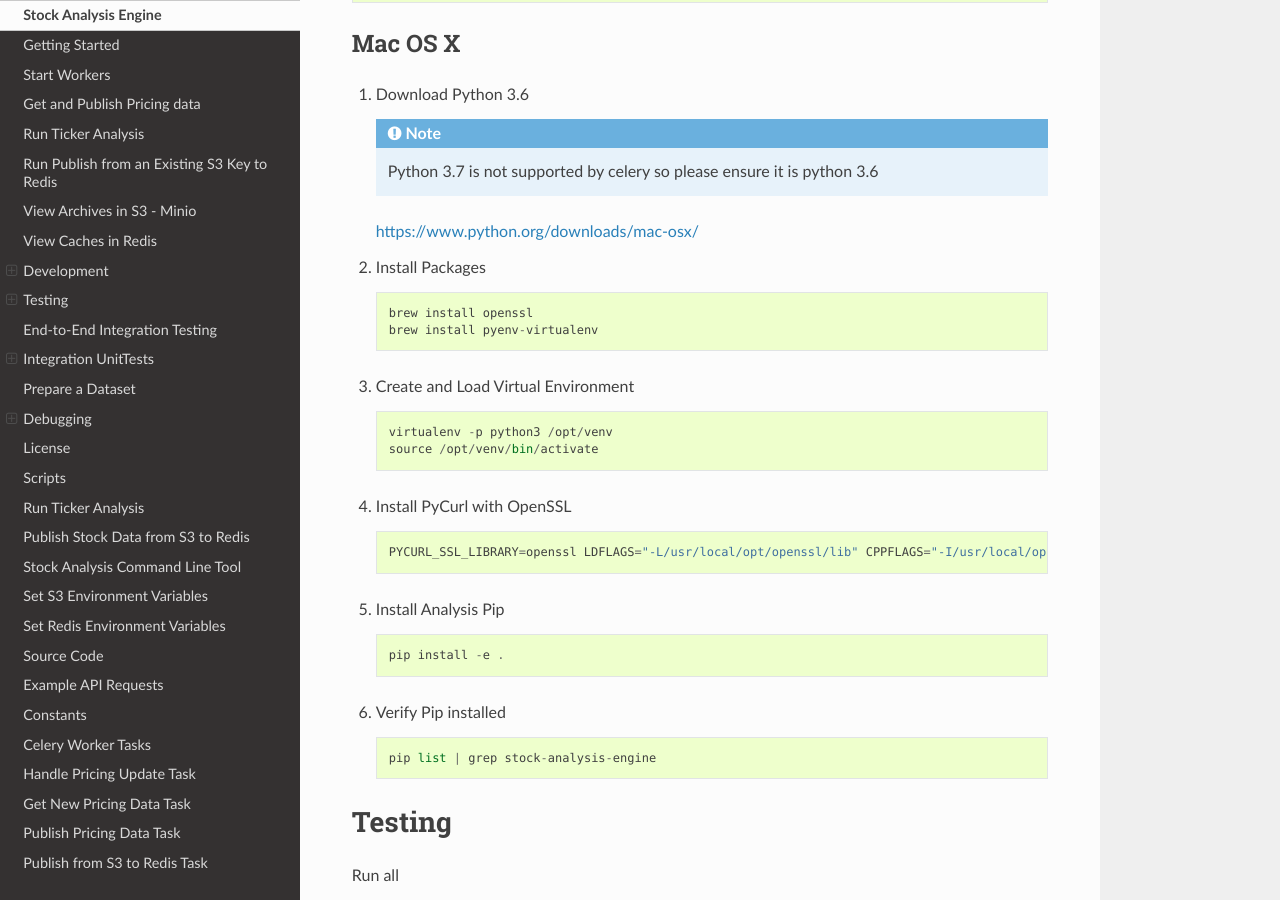
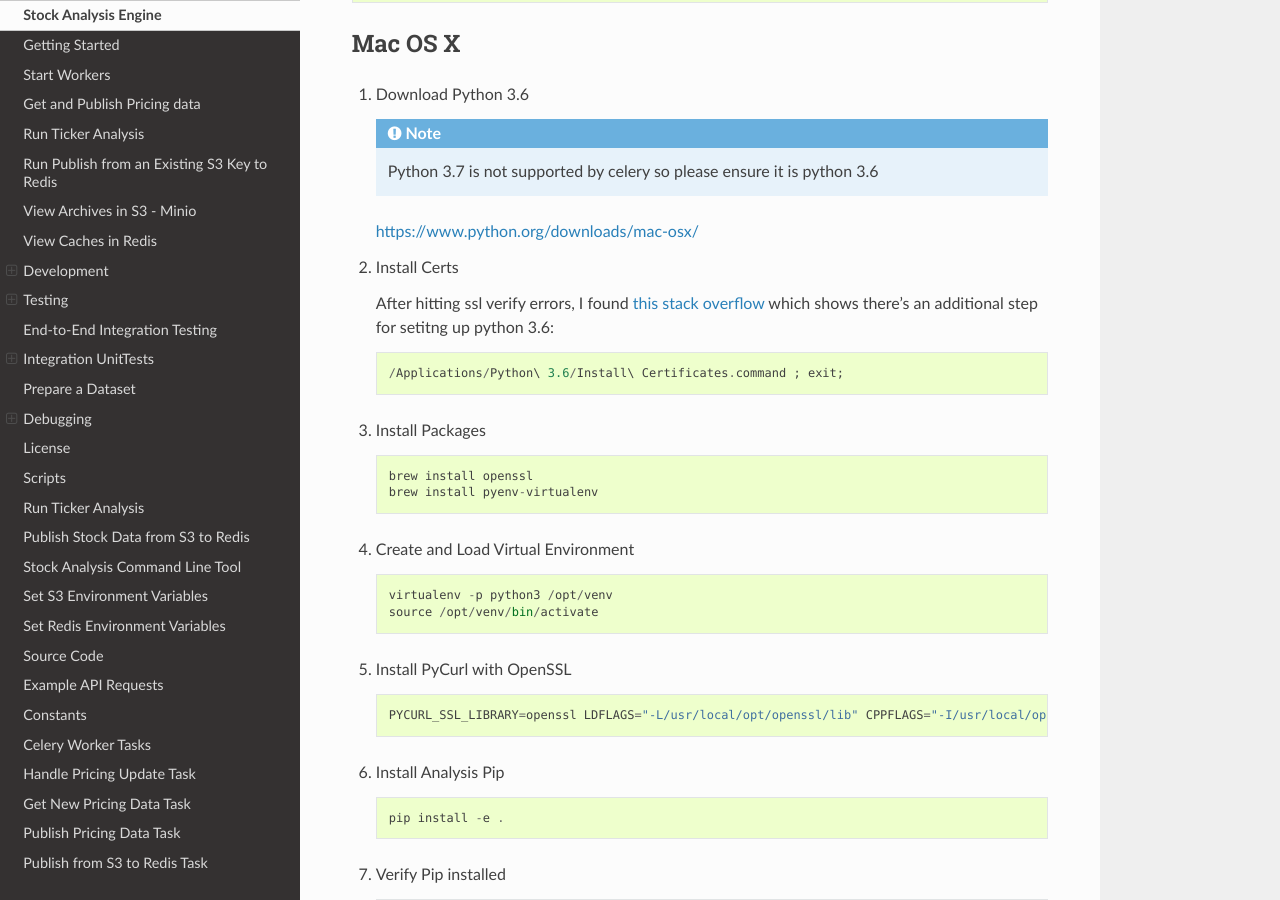
Before and after one commit to AlgoTraders/stock-analysis-engine, a Sphinx documentation site: the page built from docs/source/README.rst, in a window 1280 px wide and 900 px high, scrolled down 4133 px. Built offline with Sphinx 7.4.7 and the Read the Docs theme 2.0.0, drawn with Linux system fonts in a browser that asks for light colours.

Commit message:
adding mac installer step for certifi fix on 3.6.6

```diff
--- a/docs/source/README.rst
+++ b/docs/source/README.rst
@@ -225,6 +225,14 @@ Mac OS X
 
     https://www.python.org/downloads/mac-osx/
 
+#.  Install Certs
+
+    After hitting ssl verify errors, I found `this stack overflow <https://stackoverflow.com/questions/42098126/mac-osx-python-ssl-sslerror-ssl-certificate-verify-failed-certificate-verify>`__ which shows there's an additional step for setitng up python 3.6:
+
+    ::
+
+        /Applications/Python\ 3.6/Install\ Certificates.command ; exit;
+
 #.  Install Packages
 
     ::
```
Also changed, not shown: README.rst (+8 -0 lines), 1 other file.
